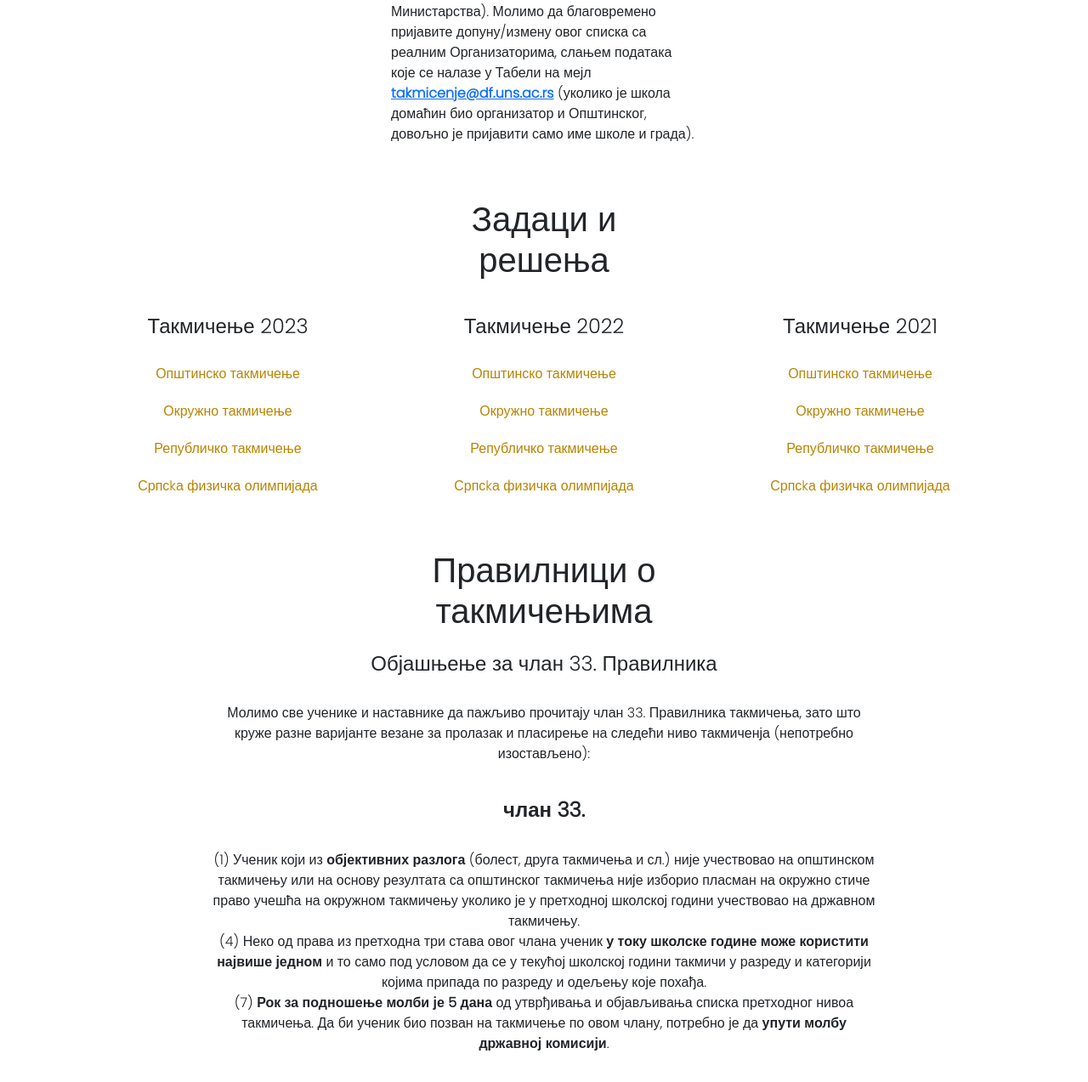
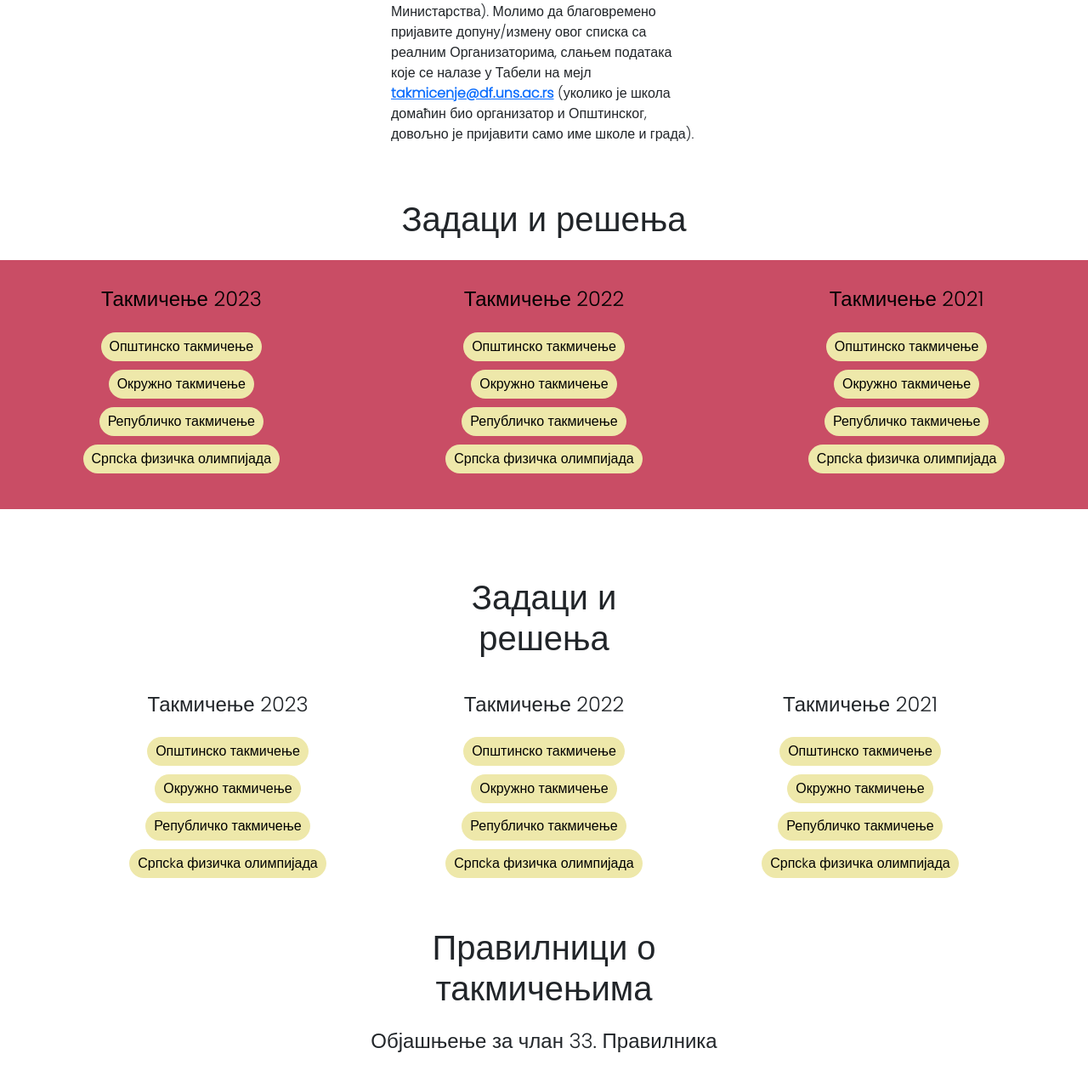
Before and after one commit to LazarevicV/takmicenja-fizika-srednja-skola, a Flask app: page / in a window 1280 px wide. Shown: the part 3009-4282 px from the top of the page at 85% size. Run offline with Flask 3, Linux system fonts and the light colour scheme.

Commit message:
sitne izmene oko izgleda na index.html

```diff
--- a/static/styles/style.css
+++ b/static/styles/style.css
@@ -58,15 +58,18 @@
   text-decoration: none;
   border-radius: 50px;
   background-color: transparent;
-  color: rgb(185, 132, 0);
+  color: black;
   transition: all 0.2s ease-in-out;
   padding: 5px 10px;
   margin-bottom: 10px;
+  background-color: palegoldenrod;
 
   &:hover {
-    background-color: palegoldenrod;
-    color: blue;
+    background-color: lightblue;
   }
+}
+#main_linkovi_pillshaped2 ul li{
+  padding: .5rem 0;
 }
 
 .justify-content-md-center p {
--- a/templates/index.html
+++ b/templates/index.html
@@ -238,8 +238,50 @@
     </div>
     <!-- Najnovije -->
 
+    <div class="container-fluid" style="padding: 2rem 0;">
+        <!-- Takmicenja zadaci i resenja -->
+        <div class="row justify-content-md-center text-center">
+            <div class="col-md-12">
+                <h1>Задаци и решења</h1>
+            </div>
+        </div>
+        <div class="row justify-content-md-center text-center" id="takmicenja">
+            <div class="col-12 col-sm-6 col-md-4 text-center mx-auto" style="background-color: #c94d65; color: black; padding: 2rem; margin: 1rem;">
+                <h4 style="padding-bottom: 1rem;">Такмичење 2023</h4>
+                <ul style="list-style-type:none; padding-left:0;" id="main_linkovi_pillshaped2">
+                    <a href="/opstinsko#opstinsko-2022-2023">Општинско такмичење</a>
+                        <a href="/okruzno">Окружно такмичење</a>
+                        <a href="/drzavno#drzavno-2023">Републичко такмичење</a>
+                        <a href="/sfo#sfo-2023">Српсkа физичка олимпијада</a>
+                </ul>
+            </div>
+
+            <div class="col-12 col-sm-6 col-md-4 text-center mx-auto" style="background-color: #c94d65; color: black; padding: 2rem; margin: 1rem;">
+                <h4 style="padding-bottom: 1rem;">Такмичење 2022</h4>
+                <ul style="list-style-type:none; padding-left:0;"  id="main_linkovi_pillshaped2">
+                    <a href="/opstinsko#opstinsko-2022">Општинско такмичење</a>
+                    <a href="/okruzno">Окружно такмичење</a>
+                    <a href="/drzavno#drzavno-2022">Републичко такмичење</a>
+                    <a href="/sfo#sfo-2022">Српсkа физичка олимпијада</a>
+                </ul>
+            </div>
+
+            <div class="col-12 col-sm-6 col-md-4 text-center mx-auto" style="background-color: #c94d65; color: black; padding: 2rem; margin: 1rem;">
+                <h4 style="padding-bottom: 1rem;">Такмичење 2021</h4>
+                <ul style="list-style-type:none; padding-left:0;"  id="main_linkovi_pillshaped2">
+                    <a href="/opstinsko#opstinsko-2021">Општинско такмичење</a>
+                    <a href="/okruzno">Окружно такмичење</a>
+                    <a href="/drzavno#drzavno-2021">Републичко такмичење</a>
+                    <a href="/sfo#sfo-2021">Српсkа физичка олимпијада</a>
+                </ul>
+            </div>
+        </div>
+        <!-- Takmicenja zadaci i resenja -->
+    </div>
+
+
     <div class="container">
-        <!-- Takmicenja -->
+        <!-- Takmicenja zadaci i resenja -->
         <div class="row justify-content-md-center text-center" style="padding: 2rem;">
             <div class="col-md-4">
                 <h1>Задаци и решења</h1>
@@ -276,7 +318,7 @@
                 </div>
             </div>
         </div>
-        <!-- Takmicenja -->
+        <!-- Takmicenja zadaci i resenja -->
     </div>
 
     <!-- Pravlinici o takmicenja -->
--- a/templates/okruzno.html
+++ b/templates/okruzno.html
@@ -6,7 +6,7 @@
 <div class="container pt-5">
     <div class="row">
         <div class="col text-center" style="padding: 0 0 2rem 0;">
-            <h1 id="drzavno-2023">Државно 2023</h1>
+            <h1 id="drzavno-2023">Окружно 2023</h1>
         </div>
     </div>
 
```
